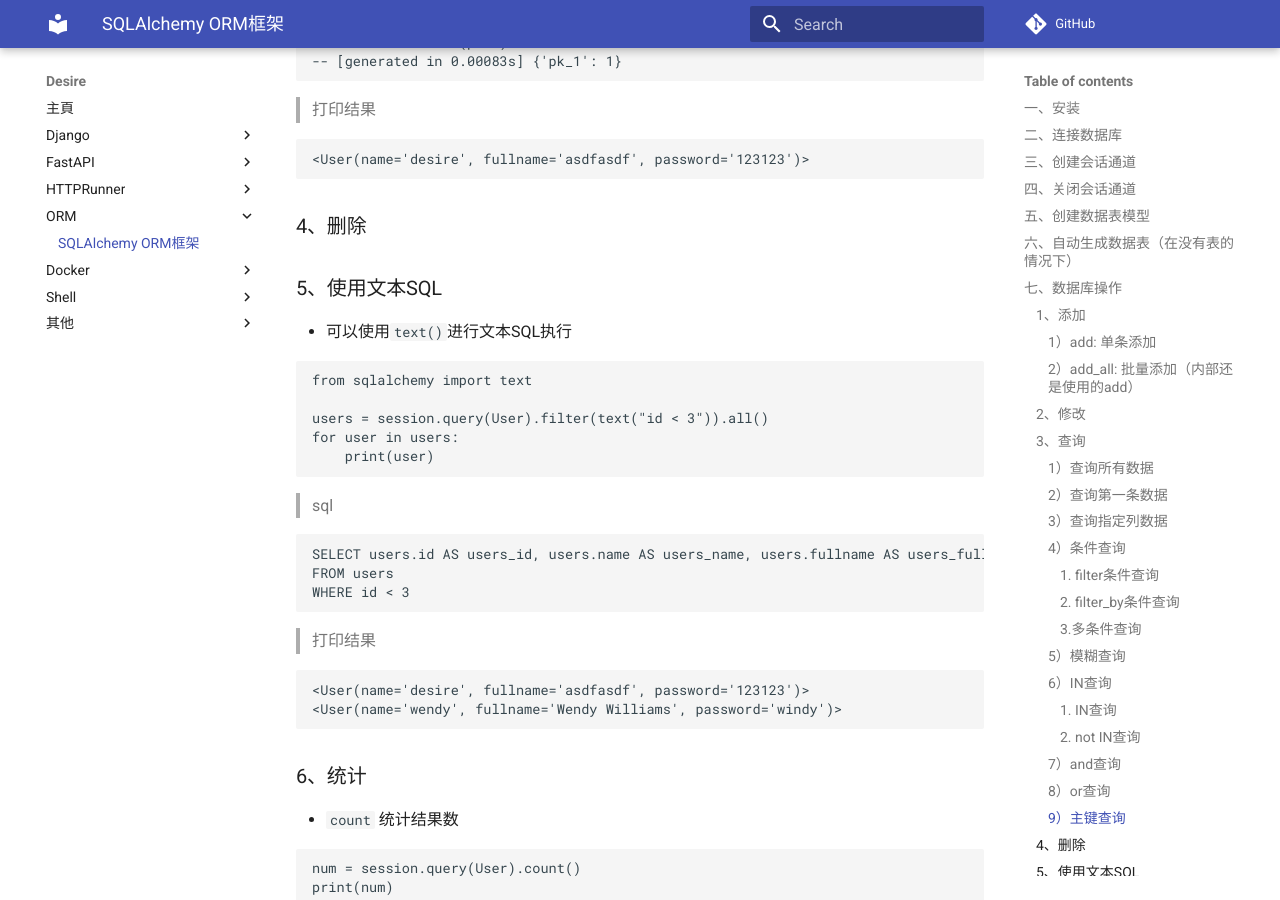
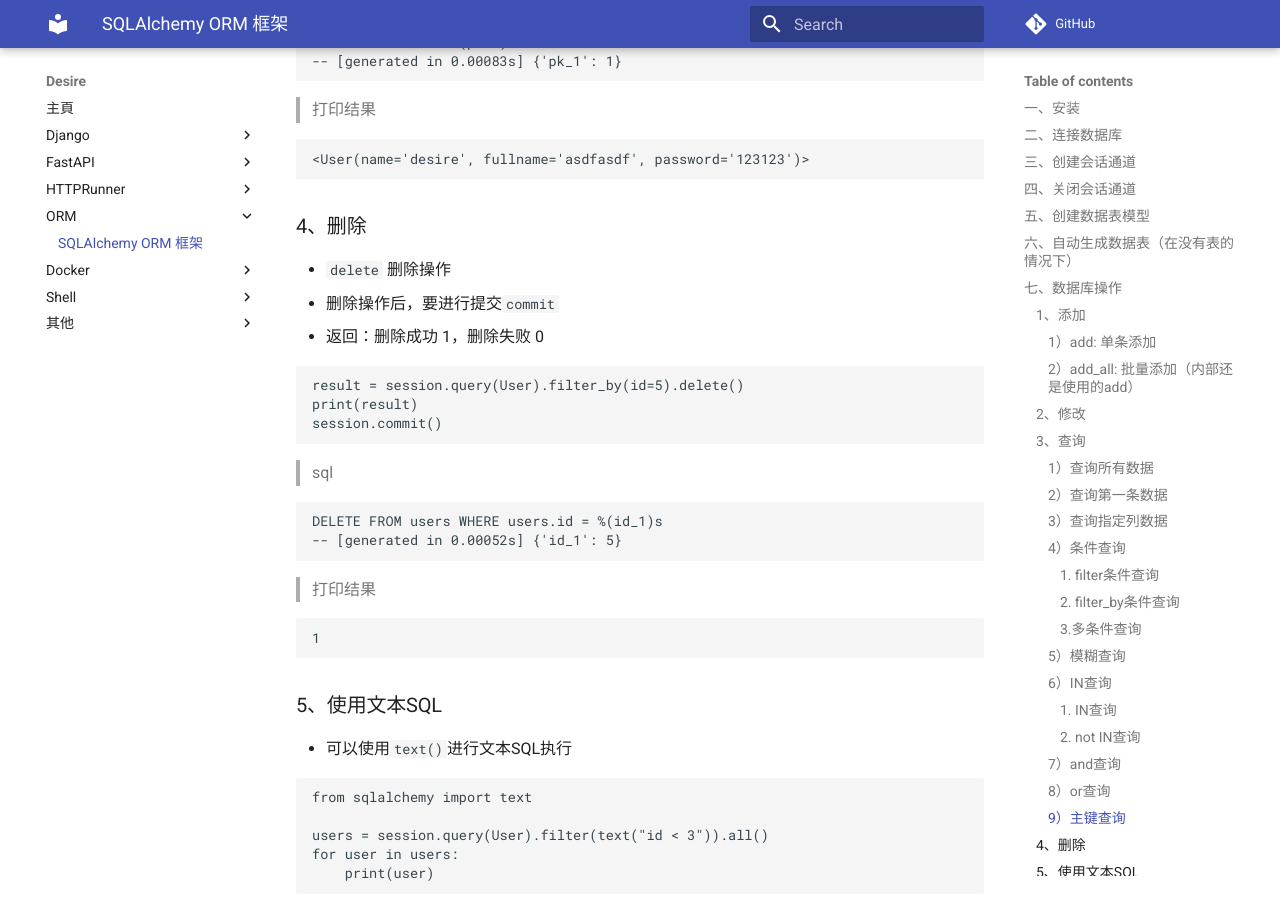
Before and after one commit to XD825/xd825.github.io, an MkDocs documentation site: the page built from docs/ORM/001SQLAlchemy.md, in a window 1280 px wide and 900 px high, scrolled down 8605 px. Built offline with MkDocs 1.6.1 and Material for MkDocs 9.7.7, drawn with Linux system fonts in a browser that asks for light colours; comment, search, counter and statistics services are not loaded; some of the changed text lies outside the part shown.

Commit message:
SQLAlchemy ORM 框架

````diff
--- a/docs/ORM/001SQLAlchemy.md
+++ b/docs/ORM/001SQLAlchemy.md
@@ -1,4 +1,4 @@
-# SQLAlchemy ORM框架
+# SQLAlchemy ORM 框架
 
 ## 一、安装
 ```bash
@@ -431,8 +431,23 @@ WHERE users.id = %(pk_1)s
 ```
 
 ### 4、删除
-
-
+- `delete` 删除操作
+- 删除操作后，要进行提交`commit`
+- 返回：删除成功 1，删除失败 0
+```python
+result = session.query(User).filter_by(id=5).delete()
+print(result)
+session.commit()
+```
+> sql
+```sql
+DELETE FROM users WHERE users.id = %(id_1)s
+-- [generated in 0.00052s] {'id_1': 5}
+```
+> 打印结果
+```bash
+1
+```
 
 ### 5、使用文本SQL
 
````
